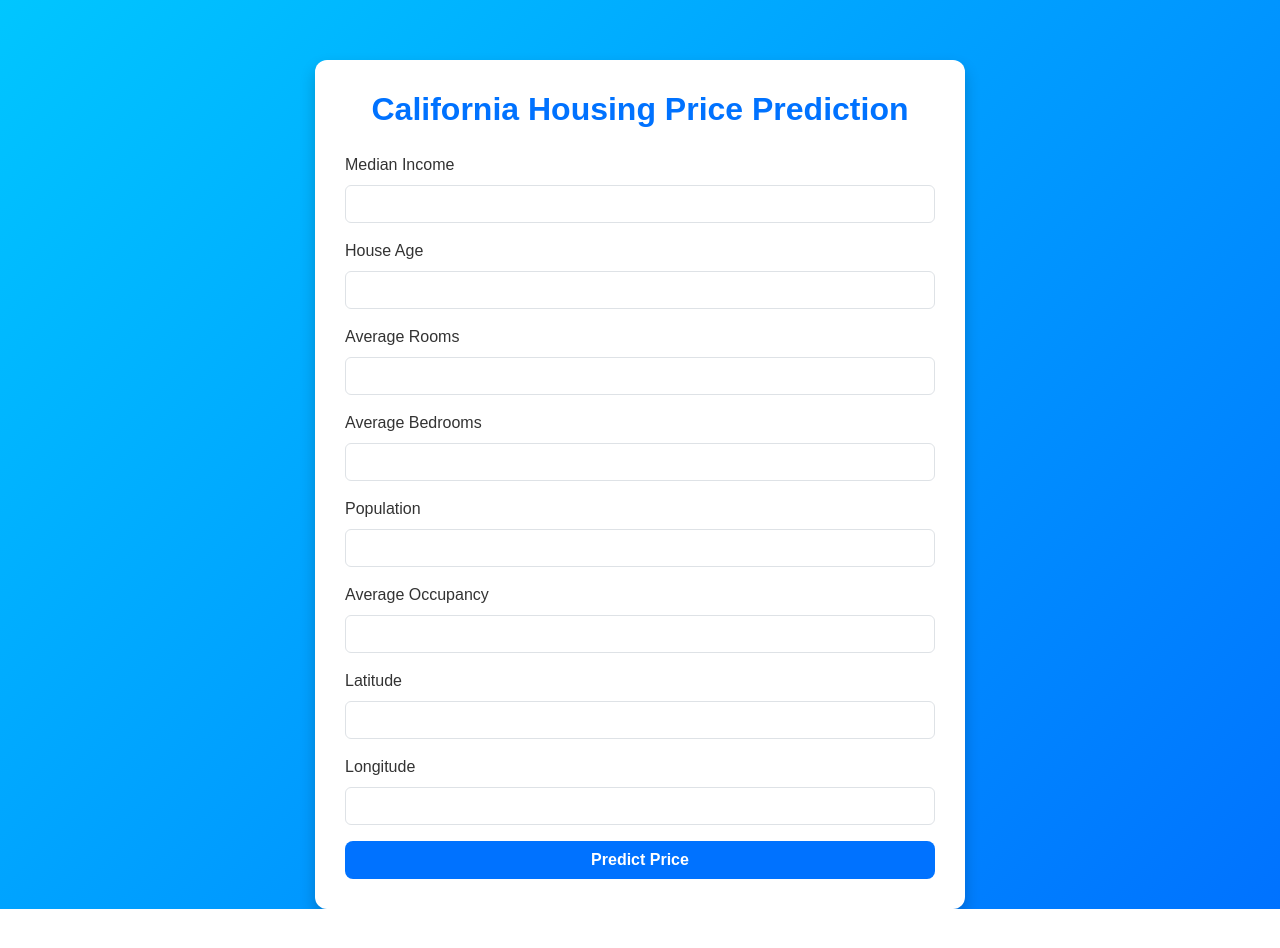
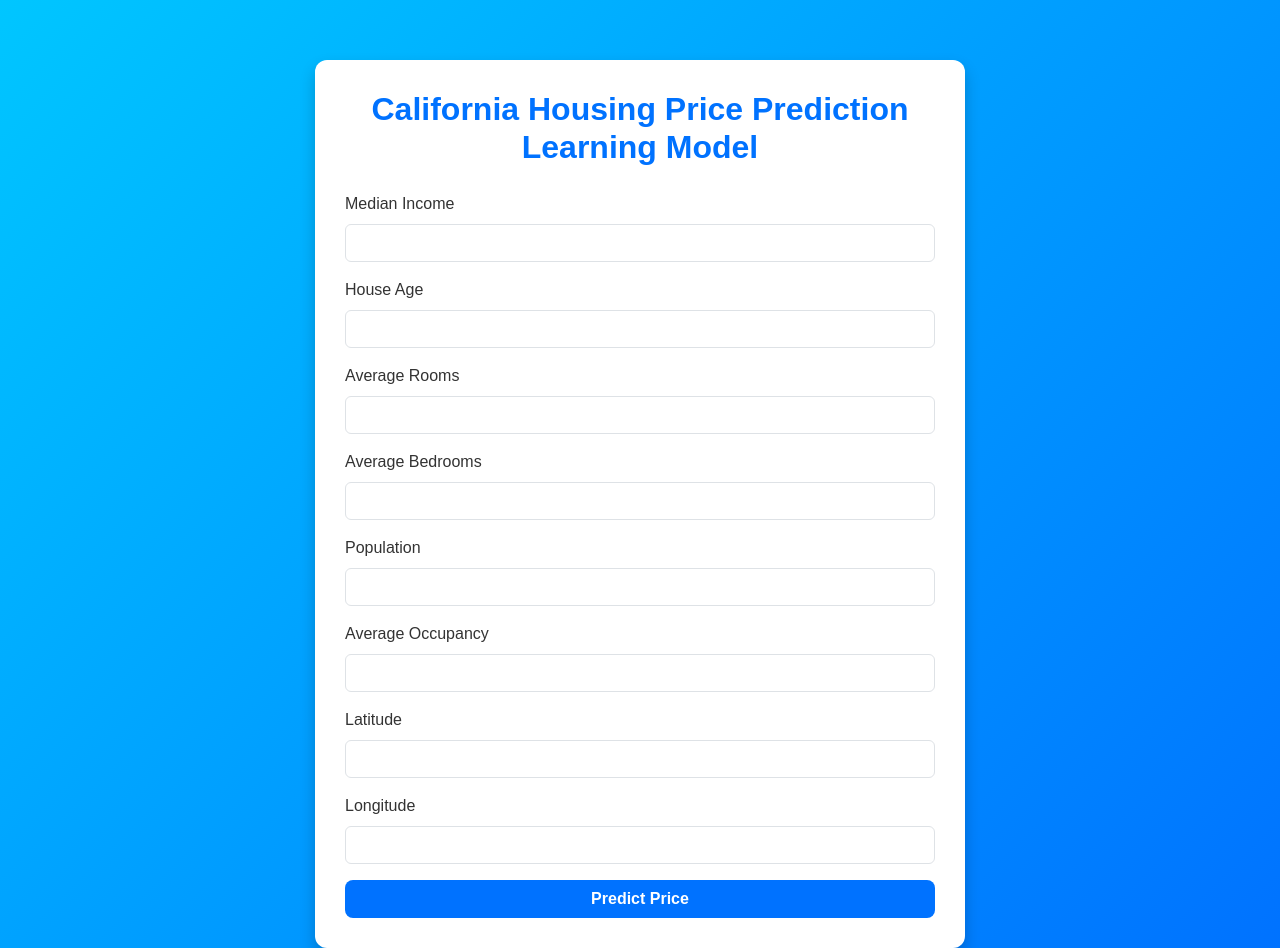
Before and after one commit to Ansul8012/Houseprediction, a Flask app: page / in a window 1280 px wide. Before the commit the page ends 909 px from the top, so only its background shows below. Run offline with Flask 3, Linux system fonts and the light colour scheme; parts of the project's set-up code (start-up, migrations or seed data) failed here and were passed over.

Commit message:
added text

```diff
--- a/app.py
+++ b/app.py
@@ -48,4 +48,4 @@ def predict():
 
 # Run the app
 if __name__ == "__main__":
-    app.run(host="0.0.0.0", port=5000)  # Keep 5000 inside container
+    app.run(host="0.0.0.0", port=9000)  # Keep 5000 inside container
--- a/templates/index.html
+++ b/templates/index.html
@@ -55,7 +55,9 @@
   </head>
   <body>
     <div class="container">
-      <h2 class="heading">California Housing Price Prediction</h2>
+      <h2 class="heading">
+        California Housing Price Prediction Learning Model
+      </h2>
       <form id="predictionForm">
         <div class="mb-3">
           <label class="form-label">Median Income</label>
```
